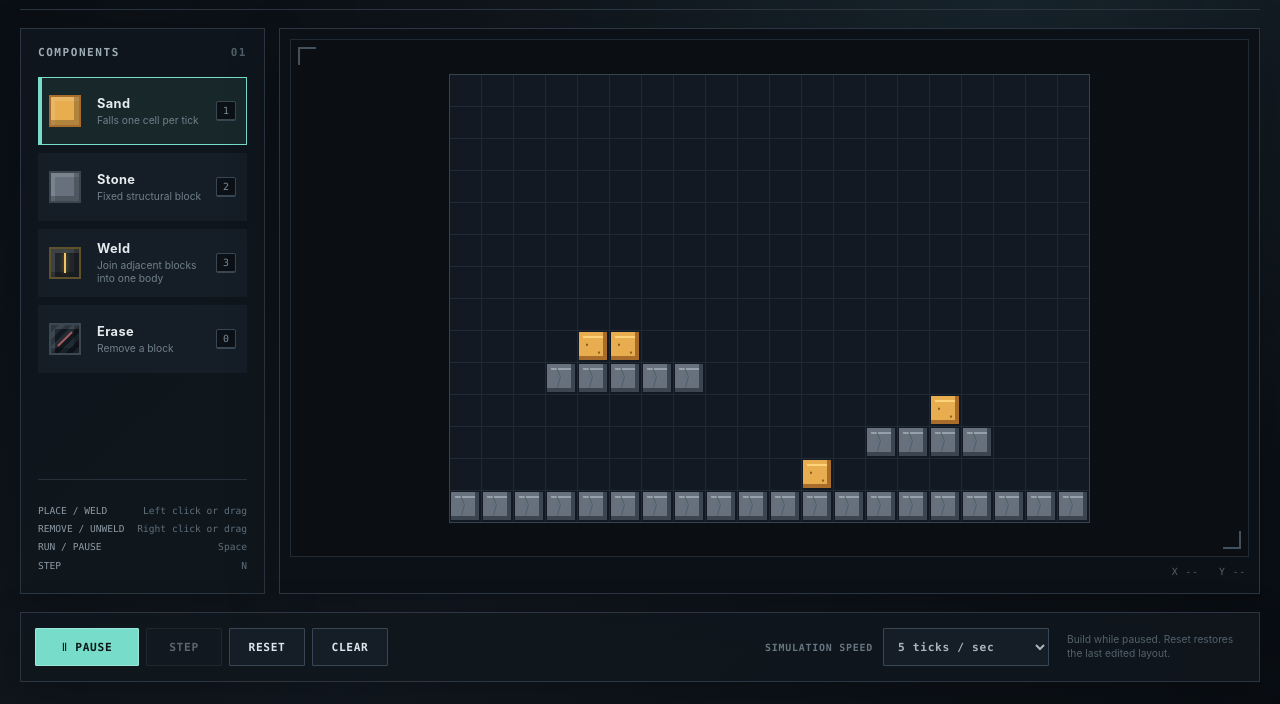
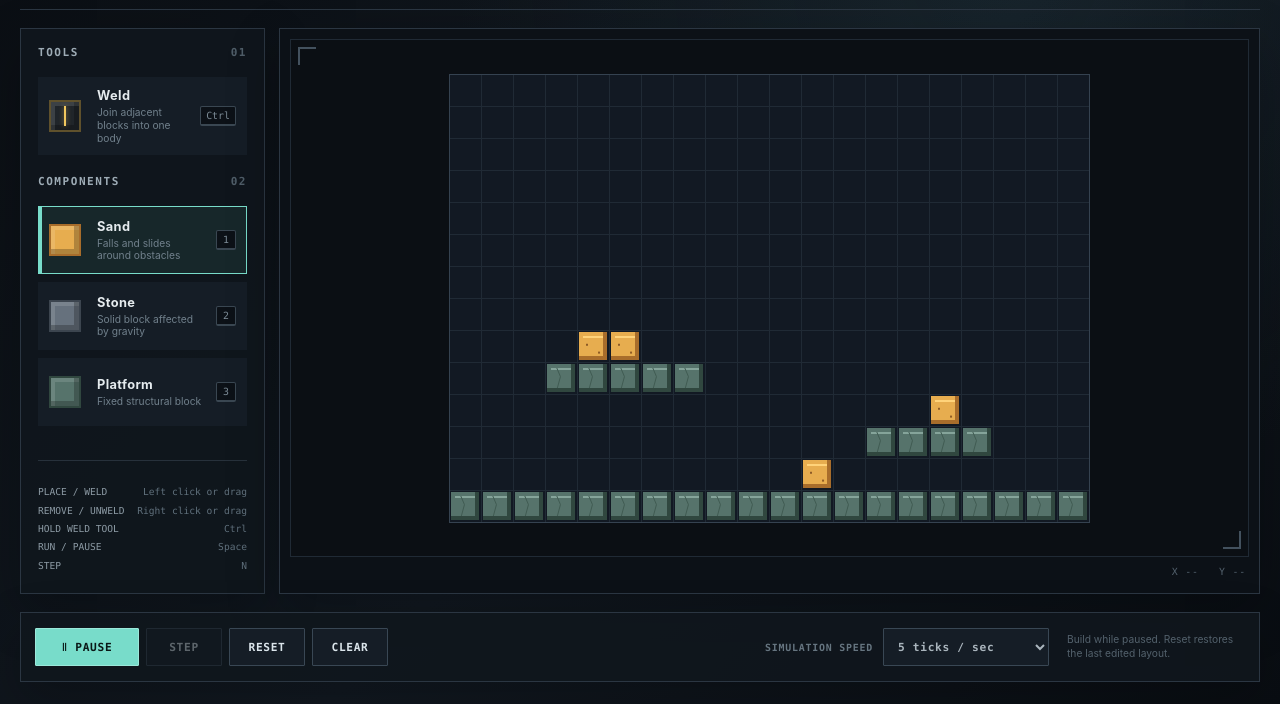
Before and after one commit to StephenBarnes/Factory2D, a website built with Vite: page index.html in a window 1280 px wide. Both pictures are taken after a click on the button "▶ RUN". Shown: the part 94-798 px from the top of the page. Built offline with nearby package versions, Linux system fonts and the light colour scheme.

Commit message:
Complete initial UI and gravity

```diff
--- a/index.html
+++ b/index.html
@@ -21,36 +21,43 @@
       </header>
 
       <section class="workspace">
-        <aside class="sidebar" aria-label="Tile palette">
+        <aside class="sidebar" id="sidebar-controls" aria-label="Build tools and components">
+          <div class="panel-heading">
+            <span>TOOLS</span>
+            <span class="panel-number">01</span>
+          </div>
+          <div class="palette">
+            <button class="palette-item" data-tool="weld" type="button">
+              <span class="swatch weld-swatch"></span>
+              <span><strong>Weld</strong><small>Join adjacent blocks into one body</small></span>
+              <kbd>Ctrl</kbd>
+            </button>
+          </div>
           <div class="panel-heading">
             <span>COMPONENTS</span>
-            <span class="panel-number">01</span>
+            <span class="panel-number">02</span>
           </div>
-          <div class="palette" id="palette">
+          <div class="palette">
             <button class="palette-item selected" data-tile="sand" type="button">
               <span class="swatch sand-swatch"></span>
-              <span><strong>Sand</strong><small>Falls one cell per tick</small></span>
+              <span><strong>Sand</strong><small>Falls and slides around obstacles</small></span>
               <kbd>1</kbd>
             </button>
             <button class="palette-item" data-tile="stone" type="button">
               <span class="swatch stone-swatch"></span>
-              <span><strong>Stone</strong><small>Fixed structural block</small></span>
+              <span><strong>Stone</strong><small>Solid block affected by gravity</small></span>
               <kbd>2</kbd>
             </button>
-            <button class="palette-item" data-tool="weld" type="button">
-              <span class="swatch weld-swatch"></span>
-              <span><strong>Weld</strong><small>Join adjacent blocks into one body</small></span>
+            <button class="palette-item" data-tile="platform" type="button">
+              <span class="swatch platform-swatch"></span>
+              <span><strong>Platform</strong><small>Fixed structural block</small></span>
               <kbd>3</kbd>
-            </button>
-            <button class="palette-item" data-tile="empty" type="button">
-              <span class="swatch eraser-swatch"></span>
-              <span><strong>Erase</strong><small>Remove a block</small></span>
-              <kbd>0</kbd>
             </button>
           </div>
           <div class="instructions">
             <p><span>PLACE / WELD</span> Left click or drag</p>
             <p><span>REMOVE / UNWELD</span> Right click or drag</p>
+            <p><span>HOLD WELD TOOL</span> Ctrl</p>
             <p><span>RUN / PAUSE</span> Space</p>
             <p><span>STEP</span> N</p>
           </div>
--- a/src/main.ts
+++ b/src/main.ts
@@ -16,13 +16,13 @@ function requiredElement<T extends HTMLElement>(id: string): T {
 
 const world = new World(20, 14);
 for (let x = 0; x < world.width; x += 1) {
-  world.place(x, world.height - 1, TileKind.Stone);
+  world.place(x, world.height - 1, TileKind.Platform);
 }
 for (let x = 3; x <= 7; x += 1) {
-  world.place(x, 9, TileKind.Stone);
+  world.place(x, 9, TileKind.Platform);
 }
 for (let x = 13; x <= 16; x += 1) {
-  world.place(x, 11, TileKind.Stone);
+  world.place(x, 11, TileKind.Platform);
 }
 world.place(5, 3, TileKind.Sand);
 world.place(5, 4, TileKind.Sand);
@@ -33,7 +33,7 @@ const simulation = new Simulation(world);
 const baseline = world.clone();
 const canvas = requiredElement<HTMLCanvasElement>("game-canvas");
 const renderer = new CanvasRenderer(canvas, world);
-const palette = requiredElement<HTMLDivElement>("palette");
+const sidebarControls = requiredElement<HTMLElement>("sidebar-controls");
 const playButton = requiredElement<HTMLButtonElement>("play-button");
 const stepButton = requiredElement<HTMLButtonElement>("step-button");
 const resetButton = requiredElement<HTMLButtonElement>("reset-button");
@@ -46,6 +46,7 @@ const coordinates = requiredElement<HTMLDivElement>("coordinates");
 
 let selectedKind = TileKind.Sand;
 let selectedTool: "tile" | "weld" = "tile";
+let temporaryWeldActive = false;
 let activePointerId: number | null = null;
 let activeErase = false;
 let lastEditedCell: GridCell | null = null;
@@ -71,12 +72,17 @@ function setRunning(nextRunning: boolean): void {
 
 function selectTile(kind: TileKind): void {
   selectedKind = kind;
+  if (temporaryWeldActive) {
+    selectWeldTool();
+    return;
+  }
+
   selectedTool = "tile";
   const selectedName =
     kind === TileKind.Sand ? "sand" :
     kind === TileKind.Stone ? "stone" :
-    "empty";
-  for (const item of palette.querySelectorAll<HTMLButtonElement>(".palette-item")) {
+    "platform";
+  for (const item of sidebarControls.querySelectorAll<HTMLButtonElement>(".palette-item")) {
     item.classList.toggle("selected", item.dataset.tile === selectedName);
   }
   renderer.setHover(null);
@@ -84,7 +90,7 @@ function selectTile(kind: TileKind): void {
 
 function selectWeldTool(): void {
   selectedTool = "weld";
-  for (const item of palette.querySelectorAll<HTMLButtonElement>(".palette-item")) {
+  for (const item of sidebarControls.querySelectorAll<HTMLButtonElement>(".palette-item")) {
     item.classList.toggle("selected", item.dataset.tool === "weld");
   }
   renderer.setHoverEdge(null);
@@ -148,15 +154,15 @@ function edgesMatch(first: GridEdge | null, second: GridEdge): boolean {
     first.y2 === second.y2;
 }
 
-palette.addEventListener("click", (event) => {
+sidebarControls.addEventListener("click", (event) => {
   const button = (event.target as HTMLElement).closest<HTMLButtonElement>(".palette-item");
   const tileName = button?.dataset.tile;
   if (tileName === "sand") {
     selectTile(TileKind.Sand);
   } else if (tileName === "stone") {
     selectTile(TileKind.Stone);
-  } else if (tileName === "empty") {
-    selectTile(TileKind.Empty);
+  } else if (tileName === "platform") {
+    selectTile(TileKind.Platform);
   } else if (button?.dataset.tool === "weld") {
     selectWeldTool();
   }
@@ -261,7 +267,21 @@ canvas.addEventListener("contextmenu", (event) => {
 });
 
 document.addEventListener("keydown", (event) => {
-  if (event.target instanceof HTMLSelectElement) {
+  if (event.key === "Control") {
+    if (!event.repeat && selectedTool === "tile") {
+      temporaryWeldActive = true;
+      selectWeldTool();
+    }
+    return;
+  }
+  if (
+    event.ctrlKey ||
+    event.metaKey ||
+    event.altKey ||
+    event.target instanceof HTMLInputElement ||
+    event.target instanceof HTMLTextAreaElement ||
+    event.target instanceof HTMLSelectElement
+  ) {
     return;
   }
 
@@ -278,9 +298,21 @@ document.addEventListener("keydown", (event) => {
   } else if (event.code === "Digit2") {
     selectTile(TileKind.Stone);
   } else if (event.code === "Digit3") {
-    selectWeldTool();
-  } else if (event.code === "Digit0") {
-    selectTile(TileKind.Empty);
+    selectTile(TileKind.Platform);
+  }
+});
+
+document.addEventListener("keyup", (event) => {
+  if (event.key === "Control" && temporaryWeldActive) {
+    temporaryWeldActive = false;
+    selectTile(selectedKind);
+  }
+});
+
+window.addEventListener("blur", () => {
+  if (temporaryWeldActive) {
+    temporaryWeldActive = false;
+    selectTile(selectedKind);
   }
 });
 
--- a/src/render/canvas-renderer.ts
+++ b/src/render/canvas-renderer.ts
@@ -1,4 +1,4 @@
-import { TILE_DEFINITIONS, TileKind } from "../simulation/tile";
+import { TILE_DEFINITIONS, TileDecorationStyle, TileKind } from "../simulation/tile";
 import type { World } from "../simulation/world";
 
 export interface GridCell {
@@ -50,7 +50,6 @@ export class CanvasRenderer {
 
     this.drawGrid();
     this.drawTiles();
-    this.drawWelds();
     this.drawHover();
   }
 
@@ -178,57 +177,65 @@ export class CanvasRenderer {
 
   private drawTile(x: number, y: number, kind: TileKind): void {
     const definition = TILE_DEFINITIONS[kind];
-    const left = this.originX + x * this.cellSize + 2;
-    const top = this.originY + y * this.cellSize + 2;
-    const size = this.cellSize - 4;
+    const index = y * this.world.width + x;
+    const weldedLeft = x > 0 && this.world.hasRightWeldAtIndex(index - 1);
+    const weldedRight = this.world.hasRightWeldAtIndex(index);
+    const weldedUp = y > 0 && this.world.hasDownWeldAtIndex(index - this.world.width);
+    const weldedDown = this.world.hasDownWeldAtIndex(index);
+    const cellLeft = this.originX + x * this.cellSize;
+    const cellTop = this.originY + y * this.cellSize;
+    const left = cellLeft + (weldedLeft ? 0 : 2);
+    const top = cellTop + (weldedUp ? 0 : 2);
+    const right = cellLeft + this.cellSize - (weldedRight ? 0 : 2);
+    const bottom = cellTop + this.cellSize - (weldedDown ? 0 : 2);
+    const width = right - left;
+    const height = bottom - top;
     const edge = Math.max(2, Math.floor(this.cellSize / 8));
     const { context } = this;
 
     context.fillStyle = definition.shadow;
-    context.fillRect(left, top, size, size);
+    context.fillRect(left, top, width, height);
     context.fillStyle = definition.fill;
-    context.fillRect(left, top, size - edge, size - edge);
-    context.fillStyle = definition.highlight;
-    context.fillRect(left + edge, top + edge, size - edge * 2, Math.max(2, edge / 2));
+    context.fillRect(
+      left,
+      top,
+      width - (weldedRight ? 0 : edge),
+      height - (weldedDown ? 0 : edge),
+    );
 
-    if (kind === TileKind.Stone) {
-      context.strokeStyle = "#525d68";
-      context.beginPath();
-      context.moveTo(left + size * 0.35, top + edge);
-      context.lineTo(left + size * 0.48, top + size * 0.45);
-      context.lineTo(left + size * 0.37, top + size - edge);
-      context.stroke();
-    } else if (kind === TileKind.Sand) {
-      context.fillStyle = "#8d5b26";
-      const grainSize = Math.max(1, Math.floor(this.cellSize / 16));
-      context.fillRect(left + size * 0.25, top + size * 0.42, grainSize, grainSize);
-      context.fillRect(left + size * 0.68, top + size * 0.7, grainSize, grainSize);
+    if (!weldedUp) {
+      const highlightLeft = left + (weldedLeft ? 0 : edge);
+      const highlightRight = right - (weldedRight ? 0 : edge);
+      context.fillStyle = definition.highlight;
+      context.fillRect(
+        highlightLeft,
+        top + edge,
+        highlightRight - highlightLeft,
+        Math.max(2, edge / 2),
+      );
+    }
+
+    context.fillStyle = definition.decorationColor;
+    context.strokeStyle = definition.decorationColor;
+    switch (definition.decorationStyle) {
+      case TileDecorationStyle.Crack:
+        context.beginPath();
+        context.moveTo(left + width * 0.35, top + edge);
+        context.lineTo(left + width * 0.48, top + height * 0.45);
+        context.lineTo(left + width * 0.37, top + height - edge);
+        context.stroke();
+        break;
+      case TileDecorationStyle.Grains: {
+        const grainSize = Math.max(1, Math.floor(this.cellSize / 16));
+        context.fillRect(left + width * 0.25, top + height * 0.42, grainSize, grainSize);
+        context.fillRect(left + width * 0.68, top + height * 0.7, grainSize, grainSize);
+        break;
+      }
+      case TileDecorationStyle.None:
+        break;
     }
   }
 
-  private drawWelds(): void {
-    const { context } = this;
-    context.strokeStyle = "#f0c75e";
-    context.lineWidth = Math.max(3, Math.floor(this.cellSize / 8));
-    context.beginPath();
-
-    for (let y = 0; y < this.world.height; y += 1) {
-      for (let x = 0; x < this.world.width; x += 1) {
-        const index = y * this.world.width + x;
-        if (this.world.hasRightWeldAtIndex(index)) {
-          const lineX = this.originX + (x + 1) * this.cellSize;
-          context.moveTo(lineX, this.originY + y * this.cellSize + this.cellSize * 0.25);
-          context.lineTo(lineX, this.originY + (y + 1) * this.cellSize - this.cellSize * 0.25);
-        }
-        if (this.world.hasDownWeldAtIndex(index)) {
-          const lineY = this.originY + (y + 1) * this.cellSize;
-          context.moveTo(this.originX + x * this.cellSize + this.cellSize * 0.25, lineY);
-          context.lineTo(this.originX + (x + 1) * this.cellSize - this.cellSize * 0.25, lineY);
-        }
-      }
-    }
-    context.stroke();
-  }
 
   private drawHover(): void {
     if (this.hoverEdge !== null) {
--- a/src/simulation/simulation.ts
+++ b/src/simulation/simulation.ts
@@ -13,6 +13,7 @@ export class Simulation {
   private readonly bodyHeads: Int32Array;
   private readonly nextBodyMember: Int32Array;
   private readonly bodyFalls: Uint8Array;
+  private readonly bodySlidesDiagonally: Uint8Array;
   private readonly horizontalMoves: Int8Array;
   private readonly jammedBodies: Uint8Array;
   private readonly destinationOwners: Int32Array;
@@ -23,6 +24,7 @@ export class Simulation {
     this.bodyHeads = new Int32Array(world.cellCount);
     this.nextBodyMember = new Int32Array(world.cellCount);
     this.bodyFalls = new Uint8Array(world.cellCount);
+    this.bodySlidesDiagonally = new Uint8Array(world.cellCount);
     this.horizontalMoves = new Int8Array(world.cellCount);
     this.jammedBodies = new Uint8Array(world.cellCount);
     this.destinationOwners = new Int32Array(world.cellCount);
@@ -65,6 +67,7 @@ export class Simulation {
 
     this.bodyHeads.fill(-1);
     this.bodyFalls.fill(1);
+    this.bodySlidesDiagonally.fill(1);
     for (let index = this.world.cellCount - 1; index >= 0; index -= 1) {
       if ((this.bodyRoots[index] ?? -1) < 0) {
         continue;
@@ -74,9 +77,12 @@ export class Simulation {
       this.bodyRoots[index] = root;
       this.nextBodyMember[index] = this.bodyHeads[root] ?? -1;
       this.bodyHeads[root] = index;
-      const kind = this.world.kindAtIndex(index);
-      if (!TILE_DEFINITIONS[kind].affectedByGravity) {
+      const definition = TILE_DEFINITIONS[this.world.kindAtIndex(index)];
+      if (!definition.affectedByGravity) {
         this.bodyFalls[root] = 0;
+      }
+      if (!definition.slidesDiagonally) {
+        this.bodySlidesDiagonally[root] = 0;
       }
     }
   }
@@ -90,6 +96,9 @@ export class Simulation {
 
       if (this.canBodyMove(root, 0)) {
         this.horizontalMoves[root] = 0;
+        continue;
+      }
+      if (this.bodySlidesDiagonally[root] === 0) {
         continue;
       }
 
@@ -110,8 +119,34 @@ export class Simulation {
     this.jammedBodies.fill(0);
 
     for (let root = 0; root < this.world.cellCount; root += 1) {
+      if (this.horizontalMoves[root] !== 0) {
+        continue;
+      }
+      for (let member = this.bodyHeads[root] ?? -1; member >= 0; member = this.nextBodyMember[member] ?? -1) {
+        this.destinationOwners[member + this.world.width] = root;
+      }
+    }
+
+    for (let root = 0; root < this.world.cellCount; root += 1) {
       const horizontalMove = this.horizontalMoves[root] ?? 2;
-      if (horizontalMove < -1 || horizontalMove > 1) {
+      if (horizontalMove !== -1 && horizontalMove !== 1) {
+        continue;
+      }
+      for (let member = this.bodyHeads[root] ?? -1; member >= 0; member = this.nextBodyMember[member] ?? -1) {
+        const destination = member + this.world.width + horizontalMove;
+        if ((this.destinationOwners[destination] ?? -1) >= 0) {
+          this.jammedBodies[root] = 1;
+          break;
+        }
+      }
+    }
+
+    for (let root = 0; root < this.world.cellCount; root += 1) {
+      const horizontalMove = this.horizontalMoves[root] ?? 2;
+      if (
+        this.jammedBodies[root] === 1 ||
+        (horizontalMove !== -1 && horizontalMove !== 1)
+      ) {
         continue;
       }
 
--- a/src/simulation/tile.ts
+++ b/src/simulation/tile.ts
@@ -2,36 +2,65 @@ export const enum TileKind {
   Empty = 0,
   Stone = 1,
   Sand = 2,
+  Platform = 3,
+}
+
+export const enum TileDecorationStyle {
+  None = 0,
+  Crack = 1,
+  Grains = 2,
 }
 
 export interface TileDefinition {
   readonly name: string;
   readonly affectedByGravity: boolean;
+  readonly slidesDiagonally: boolean;
   readonly fill: string;
   readonly highlight: string;
   readonly shadow: string;
+  readonly decorationStyle: TileDecorationStyle;
+  readonly decorationColor: string;
 }
 
 export const TILE_DEFINITIONS: Readonly<Record<TileKind, TileDefinition>> = {
   [TileKind.Empty]: {
     name: "Empty",
     affectedByGravity: false,
+    slidesDiagonally: false,
     fill: "transparent",
     highlight: "transparent",
     shadow: "transparent",
+    decorationStyle: TileDecorationStyle.None,
+    decorationColor: "transparent",
   },
   [TileKind.Stone]: {
     name: "Stone",
-    affectedByGravity: false,
+    affectedByGravity: true,
+    slidesDiagonally: false,
     fill: "#66717d",
     highlight: "#95a0ab",
     shadow: "#3c454f",
+    decorationStyle: TileDecorationStyle.Crack,
+    decorationColor: "#525d68",
   },
   [TileKind.Sand]: {
     name: "Sand",
     affectedByGravity: true,
+    slidesDiagonally: true,
     fill: "#e7ad4f",
     highlight: "#ffd37a",
     shadow: "#a86d2b",
+    decorationStyle: TileDecorationStyle.Grains,
+    decorationColor: "#8d5b26",
+  },
+  [TileKind.Platform]: {
+    name: "Platform",
+    affectedByGravity: false,
+    slidesDiagonally: false,
+    fill: "#56736b",
+    highlight: "#85a49a",
+    shadow: "#30473f",
+    decorationStyle: TileDecorationStyle.Crack,
+    decorationColor: "#405b52",
   },
 };
--- a/src/styles.css
+++ b/src/styles.css
@@ -156,6 +156,10 @@ h1 span {
   gap: 8px;
 }
 
+.palette + .panel-heading {
+  margin-top: 20px;
+}
+
 .palette-item {
   width: 100%;
   min-height: 68px;
@@ -217,6 +221,11 @@ h1 span {
   background: #66717d;
 }
 
+.platform-swatch {
+  border-color: #30473f;
+  background: #56736b;
+}
+
 .weld-swatch {
   position: relative;
   border-color: #5f512c;
@@ -231,19 +240,6 @@ h1 span {
   box-shadow: 0 0 5px rgb(240 199 94 / 55%);
 }
 
-.eraser-swatch {
-  position: relative;
-  border-color: #3b4752;
-  background: repeating-linear-gradient(135deg, #111820 0 5px, #202b35 5px 10px);
-}
-
-.eraser-swatch::after {
-  content: "";
-  position: absolute;
-  inset: 13px 4px;
-  background: #a95b5b;
-  transform: rotate(-45deg);
-}
 
 kbd {
   min-width: 20px;
```
Also changed, not shown: AGENTS.md (+16 -15 lines), tests/simulation.test.ts (+47 -9 lines).
